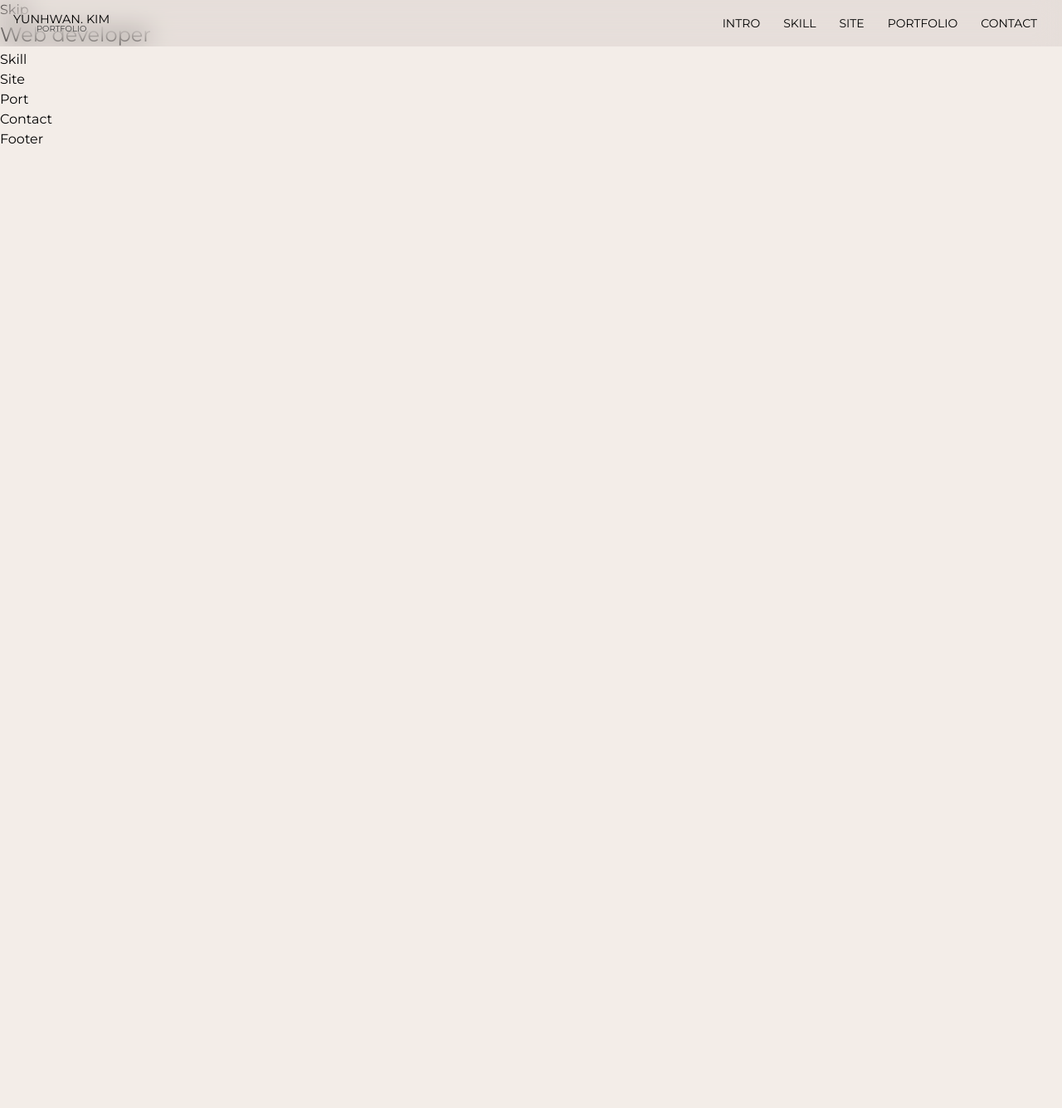
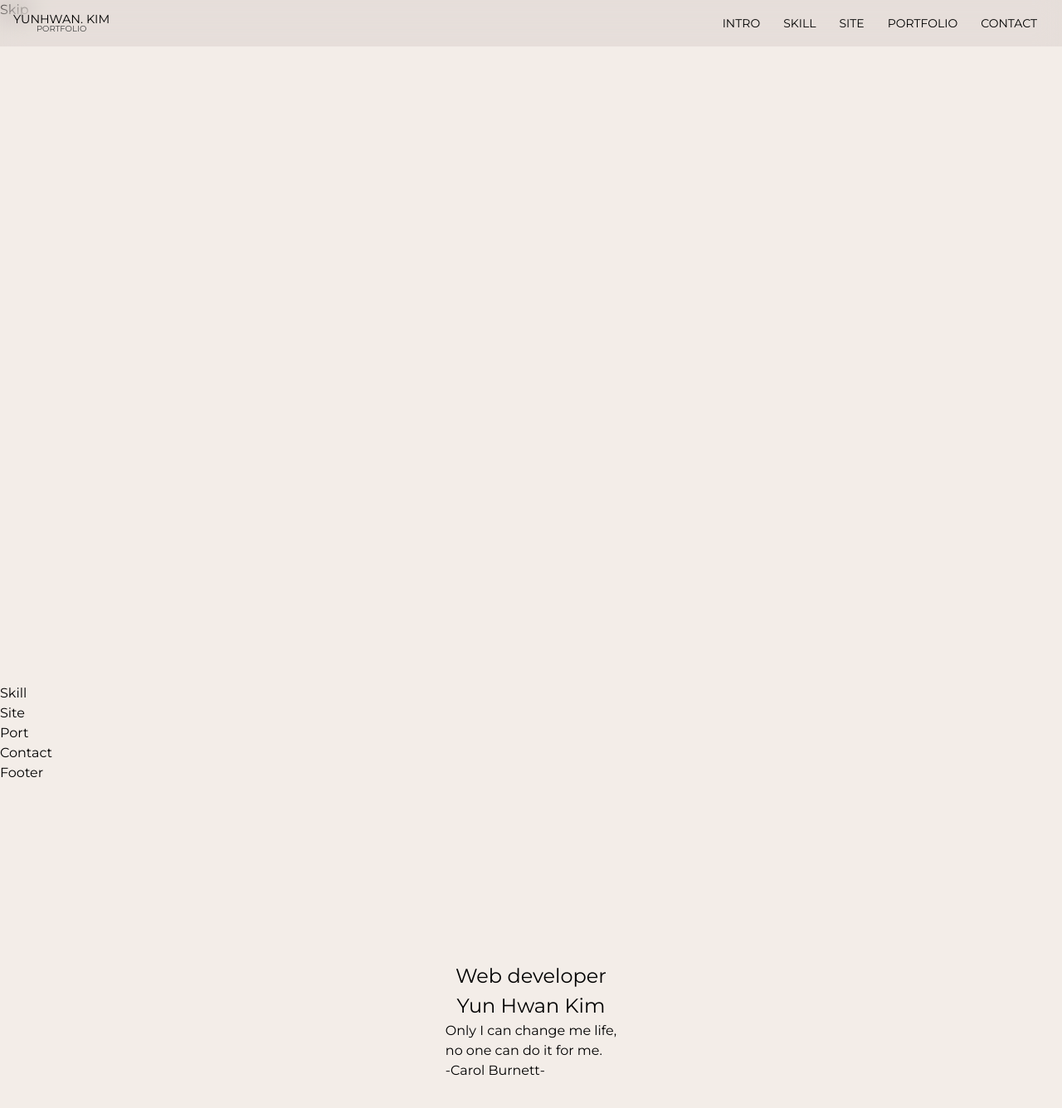
Before and after one commit to Hwan-96/port2024, a React (Create React App) app: page / in a window 1280 px wide. Shown: the top 1336 px of the page at 83% size. Before the commit the page ends 800 px from the top, so only its background shows below. Built offline with nearby package versions, Linux system fonts and the light colour scheme; a small style sheet from the web is missing; a web font is replaced by a local one.

Commit message:
update 240309

```diff
--- a/src/assets/scss/section/_intro.scss
+++ b/src/assets/scss/section/_intro.scss
@@ -0,0 +1,18 @@
+#intro {
+  height: 100vh;
+}
+
+.intro-inner {
+  width: 100%;
+  height: 100%;
+  display: flex;
+  align-items: center;
+  justify-content: center;
+  flex-direction: column;
+  padding: 16px;
+}
+
+#canvas{
+  width: 100%;
+  height: 100%;
+}
--- a/src/components/Intro.jsx
+++ b/src/components/Intro.jsx
@@ -1,10 +1,102 @@
 import React from "react";
 
+// const canvas = document.getElementById('canvas');
+// 	const ctx = canvas.getContext('2d');
+// 	canvas.width = window.innerWidth;
+// 	canvas.height = window.innerHeight;
+
+// 	let spots = [];
+// 	let hue = 0;
+
+// 	const mouse = {
+// 		x: undefined,
+// 		y: undefined
+// 	}
+
+// 	canvas.addEventListener('mousemove',function(e){
+// 		mouse.x = e.x;
+// 		mouse.y = e.y;
+// 		for(let i = 0; i < 3; i++){
+// 			spots.push(new Particle());
+// 		}
+// 	});
+
+// 	class Particle{
+// 		constructor(){
+// 			this.x = mouse.x;
+// 			this.y = mouse.y;
+// 			this.size = Math.random() * 2 + 0.3;
+// 			this.speedX = Math.random() * 2 - 1;
+// 			this.speedY = Math.random() * 2 - 1;
+// 			this.color = 'hsl(' + hue + ', 100%, 50%)';
+// 		}
+// 		update(){
+// 			this.x += this.speedX;
+// 			this.y += this.speedY;
+// 			if(this.size > 0.1) this.size -= 0.01;
+// 		}
+// 		draw(){
+// 			ctx.fillStyle = this.color;
+// 			ctx.beginPath();
+// 			ctx.arc(this.x, this.y, this.size, 0, Math.PI * 2);
+// 			ctx.fill();
+// 		}
+// 	}
+
+// 	function handlerParticle(){
+// 		for (let i = 0; i < spots.length; i++){
+// 			spots[i].update();
+// 			spots[i].draw();
+// 			for(let j = i; j < spots.length; j++){
+// 				const dx = spots[i].x - spots[j].x;
+// 				const dy = spots[i].y - spots[j].y;
+// 				const distance = Math.sqrt(dx * dx + dy * dy);
+// 				if(distance < 90){
+// 					ctx.beginPath();
+// 					ctx.strokeStyle = spots[i].color;
+// 					ctx.lineWidth = spots[i].size / 10;
+// 					ctx.moveTo(spots[i].x, spots[i].y);
+// 					ctx.lineTo(spots[j].x, spots[j].y);
+// 					ctx.stroke();
+// 				}
+// 			}
+// 			if(spots[i].size <= 0.3){
+// 				spots.splice(i, 1); i--;
+// 			}
+// 		}
+// 	}
+
+// 	function animate(){
+// 		ctx.clearRect(0,0, canvas.width, canvas.height);
+// 		handlerParticle();
+// 		hue++;
+// 		requestAnimationFrame(animate);
+// 	}
+
+// 	window.addEventListener('resize',function(){
+// 		canvas.width = window.innerWidth;
+// 		canvas.height = window.innerHeight;
+// 	})
+
+// 	window.addEventListener('mouseout', function(){
+// 		mouse.x = undefined;
+// 		mouse.y = undefined;
+// 	})
+// 	animate();
+
 const Intro = () => {
+
 	return(
 		<section id="intro">
+			<canvas id="canvas"></canvas>
 			<div className="intro-inner">
 				<h1 className="main-title">Web developer</h1>
+				<h2>Yun Hwan Kim</h2>
+				<div className="intro-text">
+					<div>Only I can change me life,</div>
+					<div>no one can do it for me.</div>
+					<div>-Carol Burnett-</div>
+				</div>
 			</div>
 		</section>
 	);
```
Also changed, not shown: src/assets/scss/section/_header.scss (+0 -12 lines).
